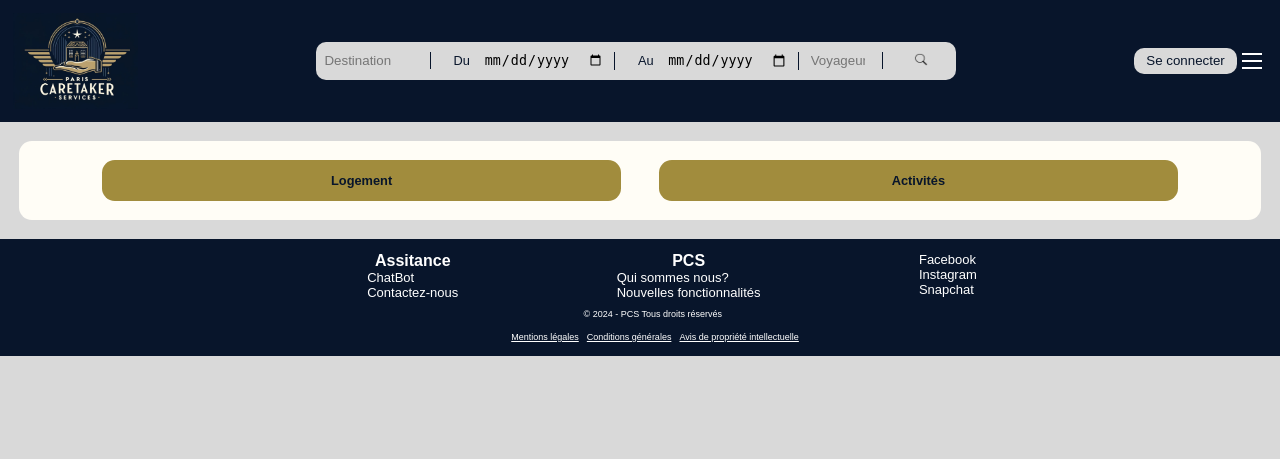
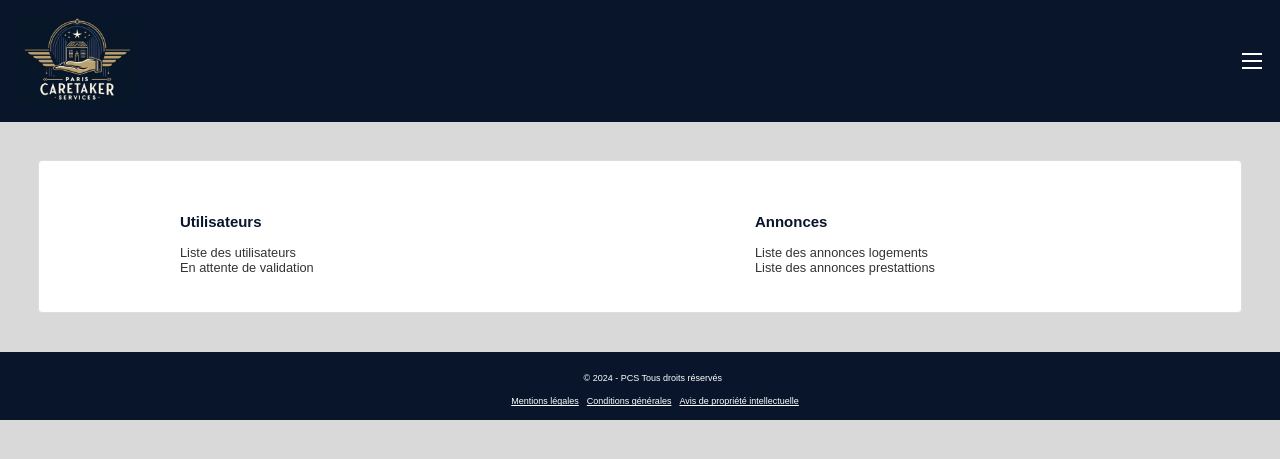
Before and after one commit to n8lik/PA_Lopes_Asfez_Lefevre, a PHP site: page /admin/index.php in a window 1280 px wide. Shown: the top 459 px of the page. Run offline with PHP 8.4, Linux system fonts and the light colour scheme; some web fonts are replaced.

Commit message:
refractor : admin part

```diff
--- /dev/null
+++ b/admin/admin.css
@@ -0,0 +1,32 @@
+/*Page d'accueil*/
+.admin-content {
+    padding: 2%;
+    background-color: #fff;
+    border: 1px solid #ddd;
+    margin:3%;
+    border-radius: 4px;
+    display: flex;
+    flex-wrap: wrap;
+    justify-content: space-around;
+}
+
+.admin-content-column{
+    width: 30%;
+    margin: 1%;
+}
+
+.admin-content a {
+    text-decoration: none; /* Supprime le soulignement des liens */
+    color: #333; /* Couleur des liens */
+}
+
+.admin-content a:hover {
+    color: #000; /* Couleur des liens au survol */
+    text-decoration: underline;
+}
+
+.admin-content ul {
+    list-style-type: none; /* Supprime les puces des listes */
+    padding: 0;
+    margin: 0;
+}
--- /dev/null
+++ b/admin/admin_footer.php
@@ -0,0 +1,14 @@
+
+</body>
+<footer class="footer">
+    <div class="footer-content">
+    <div class="footer-copy">
+        <p>© 2024 - PCS Tous droits réservés</p>
+    </div>
+    <div class="footer-mentions">
+            <a href="terms.php?id=2">Mentions légales</a>
+            <a href="terms.php?id=3">Conditions générales</a>
+            <a href="terms.php?id=4"> Avis de propriété intellectuelle</a>
+    </div>
+</footer>
+</html>
--- /dev/null
+++ b/admin/admin_header.php
@@ -0,0 +1,20 @@
+<!DOCTYPE html>
+<html>
+<head>
+	<title>PCS Admin </title>
+	<link rel="stylesheet" type="text/css" href="..\css\base.css">
+    <link rel="stylesheet" type="text/css" href="admin.css">
+</head>
+	<header class="header">
+		<img src="../assets/logos/darkLogo.png" alt="logo" width="10%">
+        <!--Afficher espace ADMIN-->
+		<div class="burger-menu">
+			<div class="line"></div>
+			<div class="line"></div>
+			<div class="line"></div>
+		</div>
+
+
+	</header>
+
+<body class="body">
--- /dev/null
+++ b/admin/index.php
@@ -0,0 +1,27 @@
+<?php
+include 'admin_header.php';
+?>
+
+<div class="admin-content">
+    <div class="admin-content-column">
+        <h3>Utilisateurs</h3>
+        <ul>
+            <li><a href="users.php?=0">Liste des utilisateurs</a></li>
+            <li><a href="users.php?=1">En attente de validation</a></li>
+        </ul>
+    </div>
+    <div class="admin-content-column">
+        <h3>Annonces</h3>
+        <ul>
+            <li><a href="ad.php?=0">Liste des annonces logements</a></li>
+            <li><a href="ad.php?=1">Liste des annonces prestattions</a></li>
+        </ul>
+    </div>
+</div>
+
+
+
+
+<?php
+include 'admin_footer.php';
+?>
--- a/includes/header.php
+++ b/includes/header.php
@@ -1,11 +1,11 @@
 <!DOCTYPE html>
 <html>
 <head>
-	<title>PA_Lopes_Asfez_Lefevre</title>
+	<title>PCS</title>
 	<link rel="stylesheet" type="text/css" href="css\base.css">
 </head>
 	<header class="header">
-		<img src="assets/logos/darkLogo.png" alt="logo" width="10%">
+		<img src="../assets/logos/darkLogo.png" alt="logo" width="10%">
 
 		<form action="search.php" method="post" class="header-search-bar">
 			<input type="text" name="destination" placeholder="Destination" >
@@ -14,7 +14,7 @@
 			<p class="header-search-bar-text">Au</p>
 			<input type="date" name="departure_date" placeholder="Date de départ">
 			<input type="number" name="travelers" placeholder="Voyageurs" min="1" style="width :20% !important;">
-			<button type="submit" name="submit-search"><img src="assets/img/search.png"alt="rechercher" width="30%"></button>
+			<button type="submit" name="submit-search"><img src="..\assets/img/search.png"alt="rechercher" width="30%"></button>
 		</form>
 
 		<div class="header-right">
```
Also changed, not shown: admin/users.php (added, +33 -0 lines), admin/admin_presta.php (added).
